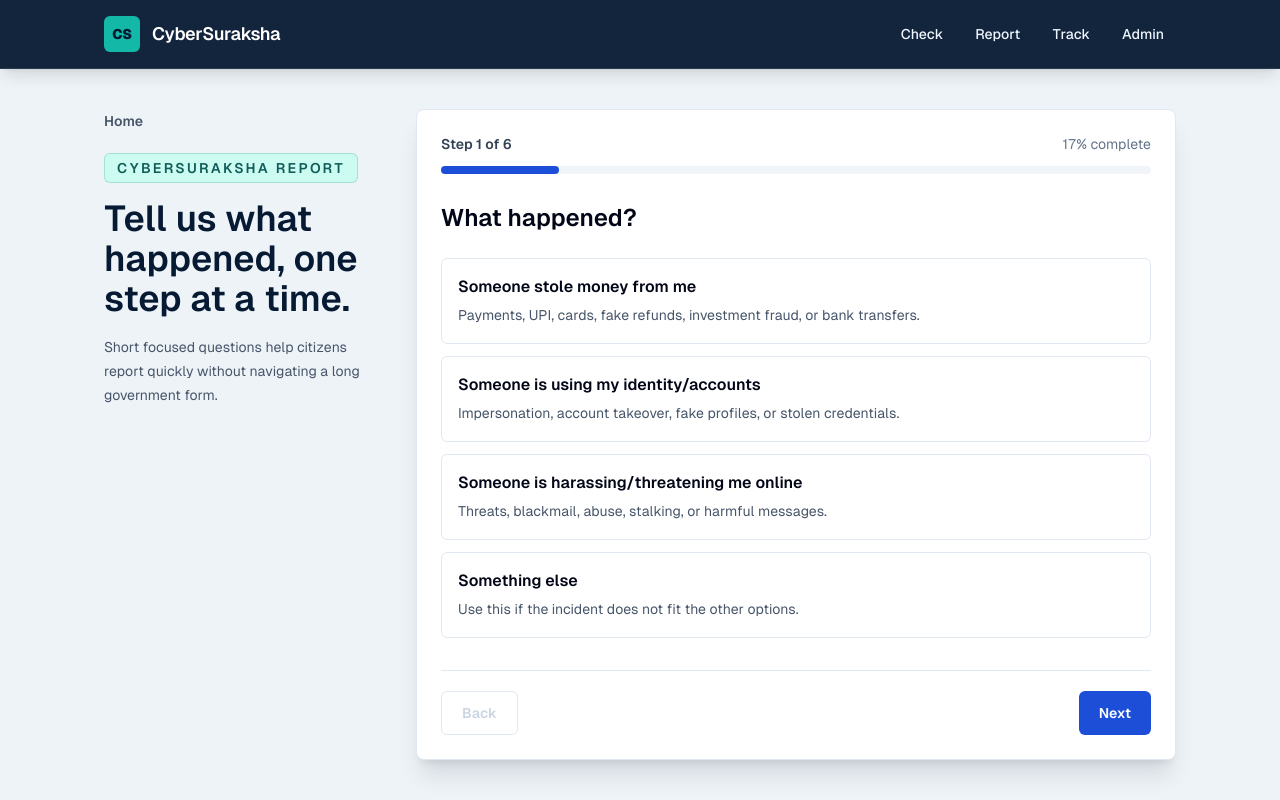
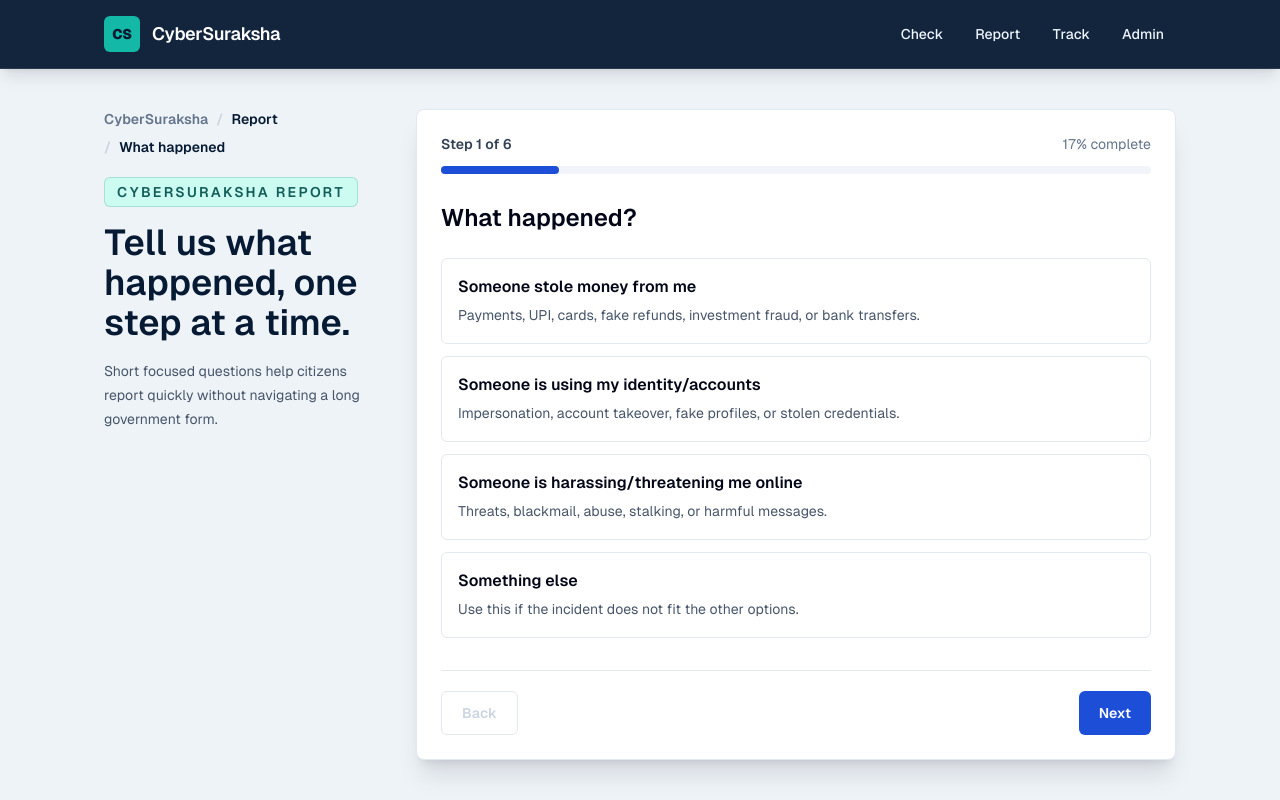
Before and after one commit to aiwithdg/cybersuraksha, a Next.js app: page /report in a window 1280 px wide. Shown: the top 800 px of the page. Built offline with nearby package versions, Linux system fonts and the light colour scheme.

Commit message:
Improve page breadcrumbs

```diff
--- a/app/(report)/report/report-flow.tsx
+++ b/app/(report)/report/report-flow.tsx
@@ -3,6 +3,7 @@
 import Link from "next/link";
 import { useSearchParams } from "next/navigation";
 import { ChangeEvent, FormEvent, useEffect, useMemo, useState } from "react";
+import { Breadcrumbs } from "@/components/breadcrumbs";
 import type { ComplaintCategory, IdentifierType } from "@/lib/types";
 
 type Step = 1 | 2 | 3 | 4 | 5 | 6;
@@ -13,6 +14,15 @@
 };
 
 const totalSteps = 6;
+
+const stepLabels: Record<Step, string> = {
+  1: "What happened",
+  2: "When",
+  3: "Who is involved",
+  4: "Evidence",
+  5: "Your details",
+  6: "Review",
+};
 
 const incidentOptions: Array<{
   label: string;
@@ -284,9 +294,13 @@
     <main className="min-h-screen bg-[#eef3f8] text-slate-950">
       <section className="mx-auto grid min-h-[calc(100vh-76px)] w-full max-w-6xl gap-8 px-5 py-10 sm:px-8 lg:grid-cols-[280px_minmax(0,1fr)] lg:px-10">
         <div className="mb-8">
-          <Link href="/" className="text-sm font-semibold text-slate-600 hover:text-[#1d4ed8]">
-            Home
-          </Link>
+          <Breadcrumbs
+            items={[
+              { label: "CyberSuraksha", href: "/" },
+              { label: "Report" },
+              { label: stepLabels[step] },
+            ]}
+          />
           <p className="mt-5 inline-flex rounded-md border border-[#0f766e]/20 bg-[#ccfbf1] px-3 py-1 text-sm font-semibold uppercase tracking-[0.16em] text-[#115e59]">
             CyberSuraksha Report
           </p>
--- a/app/(track)/track/track-client.tsx
+++ b/app/(track)/track/track-client.tsx
@@ -1,8 +1,8 @@
 "use client";
 
-import Link from "next/link";
 import { useSearchParams } from "next/navigation";
 import { FormEvent, useEffect, useMemo, useState } from "react";
+import { Breadcrumbs } from "@/components/breadcrumbs";
 import type { Complaint, ComplaintStatus, StatusHistory } from "@/lib/types";
 
 type TrackResponse = {
@@ -100,9 +100,13 @@
     <main className="min-h-screen bg-[#eef3f8] text-slate-950">
       <section className="mx-auto flex min-h-[calc(100vh-76px)] w-full max-w-6xl flex-col px-5 py-10 sm:px-8 lg:px-10">
         <div className="pt-8">
-          <Link href="/" className="text-sm font-semibold text-slate-600 hover:text-[#1d4ed8]">
-            Home
-          </Link>
+          <Breadcrumbs
+            items={[
+              { label: "CyberSuraksha", href: "/" },
+              { label: "Track" },
+              ...(referenceNumber.trim() ? [{ label: referenceNumber.trim().toUpperCase() }] : []),
+            ]}
+          />
           <p className="mt-5 inline-flex rounded-md border border-[#0f766e]/20 bg-[#ccfbf1] px-3 py-1 text-sm font-semibold uppercase tracking-[0.16em] text-[#115e59]">
             CyberSuraksha Track
           </p>
--- a/app/admin/complaints/page.tsx
+++ b/app/admin/complaints/page.tsx
@@ -1,5 +1,6 @@
 import { revalidatePath } from "next/cache";
 import Link from "next/link";
+import { Breadcrumbs } from "@/components/breadcrumbs";
 import { createAdminClient } from "@/lib/supabase/admin";
 import type { Complaint, ComplaintStatus } from "@/lib/types";
 
@@ -181,9 +182,13 @@
     <main className="min-h-screen bg-[#eef3f8] px-5 py-10 text-slate-950 sm:px-8 lg:px-10">
       <section className="mx-auto w-full max-w-6xl">
         <div className="flex flex-wrap items-center justify-between gap-3">
-          <Link href="/" className="text-sm font-semibold text-slate-600 hover:text-[#1d4ed8]">
-            Home
-          </Link>
+          <Breadcrumbs
+            items={[
+              { label: "CyberSuraksha", href: "/" },
+              { label: "Admin" },
+              { label: "Complaints" },
+            ]}
+          />
           <span className="rounded-md border border-amber-200 bg-amber-50 px-3 py-2 text-sm font-semibold text-amber-900">
             Demo admin: open access
           </span>
--- /dev/null
+++ b/components/breadcrumbs.tsx
@@ -0,0 +1,37 @@
+import Link from "next/link";
+
+type BreadcrumbItem = {
+  label: string;
+  href?: string;
+};
+
+export function Breadcrumbs({ items }: { items: BreadcrumbItem[] }) {
+  return (
+    <nav aria-label="Breadcrumb" className="text-sm font-semibold">
+      <ol className="flex flex-wrap items-center gap-2 text-slate-500">
+        {items.map((item, index) => {
+          const isCurrent = index === items.length - 1 || !item.href;
+
+          return (
+            <li key={`${item.label}-${index}`} className="flex items-center gap-2">
+              {index > 0 ? (
+                <span aria-hidden="true" className="text-slate-300">
+                  /
+                </span>
+              ) : null}
+              {item.href && !isCurrent ? (
+                <Link href={item.href} className="transition hover:text-[#1d4ed8]">
+                  {item.label}
+                </Link>
+              ) : (
+                <span aria-current="page" className="text-[#071a33]">
+                  {item.label}
+                </span>
+              )}
+            </li>
+          );
+        })}
+      </ol>
+    </nav>
+  );
+}
```
